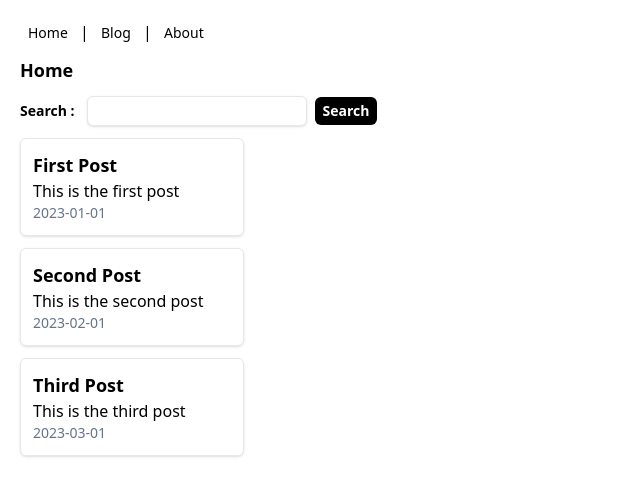
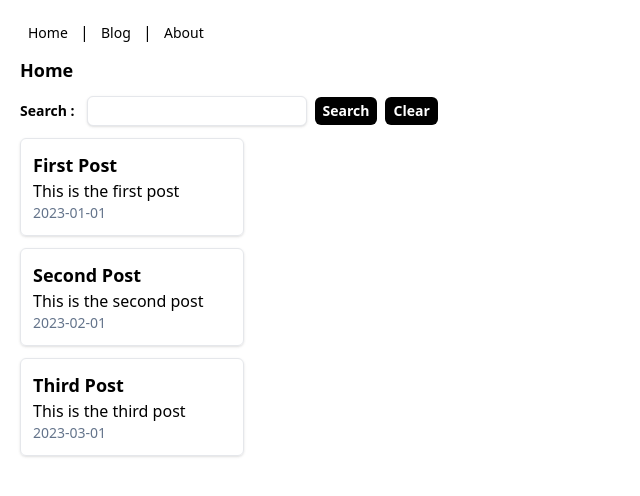
Before and after one commit to sandiarbaa/blog-post-react-codepolitan, a Next.js app: page / in a window 1280 px wide. Shown: the top 496 px of the page, without its empty margins (0-640 px from the left). Built offline with nearby package versions, Linux system fonts and the light colour scheme.

Commit message:
add clear search button

```diff
--- a/app/page.tsx
+++ b/app/page.tsx
@@ -57,6 +57,11 @@ export default function Home() {
     }
   };
 
+  const handleSearchClear = () => {
+    setSearchQuery("");
+    setPosts(postsData);
+  };
+
   return (
     <MainLayout>
       <h1 className="font-semibold text-lg">Home</h1>
@@ -81,9 +86,16 @@ export default function Home() {
         >
           Search
         </button>
+        <button
+          type="button"
+          onClick={handleSearchClear}
+          className="bg-black text-white font-semibold text-sm rounded-md px-2 py-1 ml-2 active:bg-slate-700"
+        >
+          Clear
+        </button>
       </div>
 
-      {posts.map((post) => (
+      {posts?.map((post) => (
         <div key={post.id} className="p-3 w-56 border rounded-md my-3 shadow">
           <h2 className="font-semibold text-lg">{post.title}</h2>
           <p>{post.body}</p>
```
